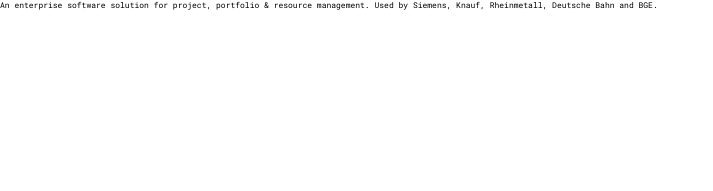
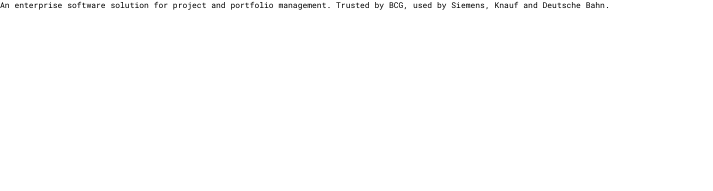
Before and after one commit to zhitkovkostya/portfolio, a Jekyll site: the page built from _posts/2018-09-01-caesar.md, in a window 1280 px wide. Shown: the top 191 px of the page, without its empty margins (0-713 px from the left). Built offline with Jekyll 4.4.1, drawn with Linux system fonts in a browser that asks for light colours; our own code applies the rules of GitHub Pages for plain Markdown files.

Commit message:
Update Projects “2018-09-01-caesar”

```diff
--- a/_posts/2018-09-01-caesar.md
+++ b/_posts/2018-09-01-caesar.md
@@ -30,4 +30,4 @@ images:
   - title: UI Kit preview
     url: /assets/images/caesar-3.png
 ---
-An enterprise software solution for project, portfolio & resource management. Used by Siemens, Knauf, Rheinmetall, Deutsche Bahn and BGE.
+An enterprise software solution for project and portfolio management. Trusted by BCG, used by Siemens, Knauf and Deutsche Bahn.
```
Also changed, not shown: other parts of _posts/2018-09-01-caesar.md (+1 -1 lines).
